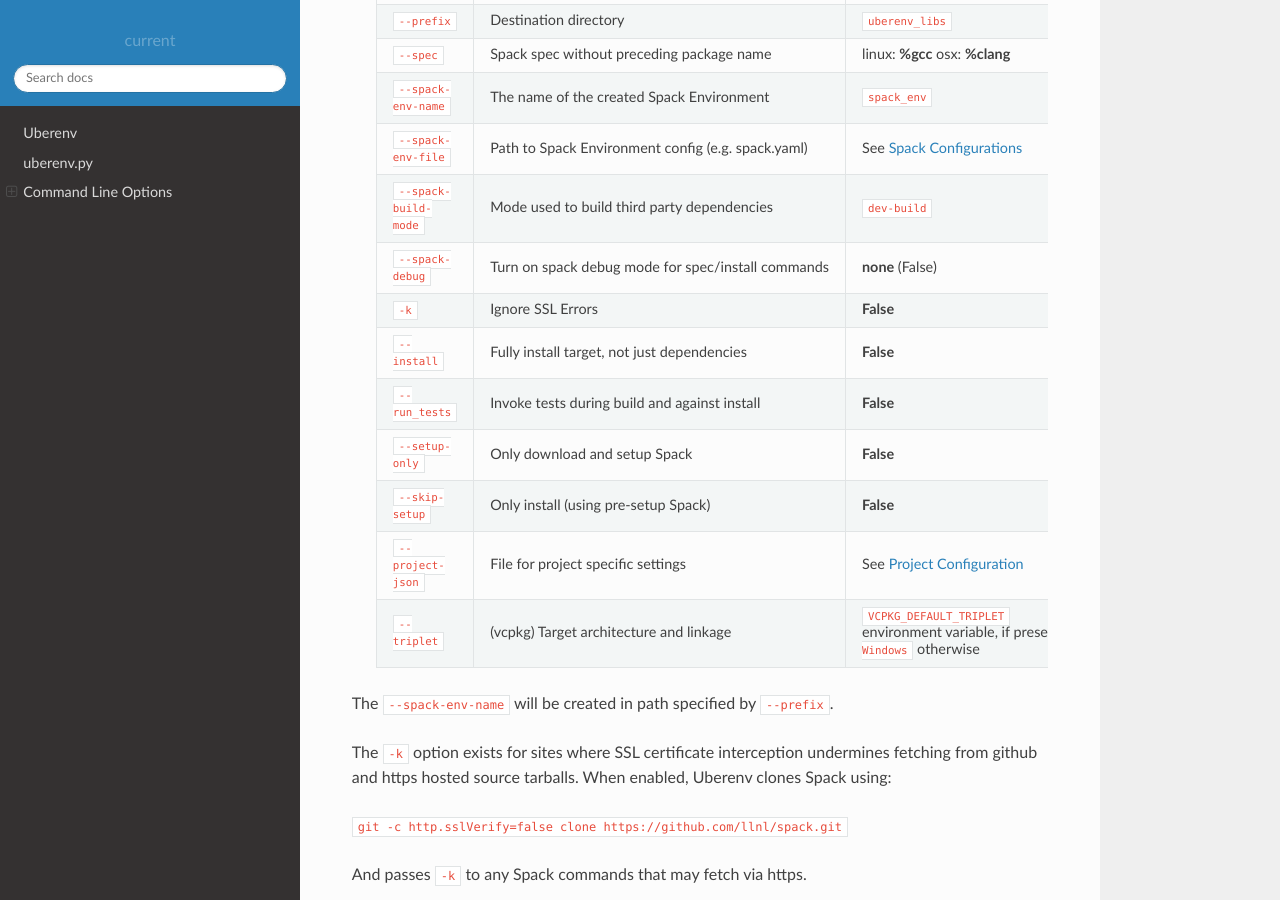
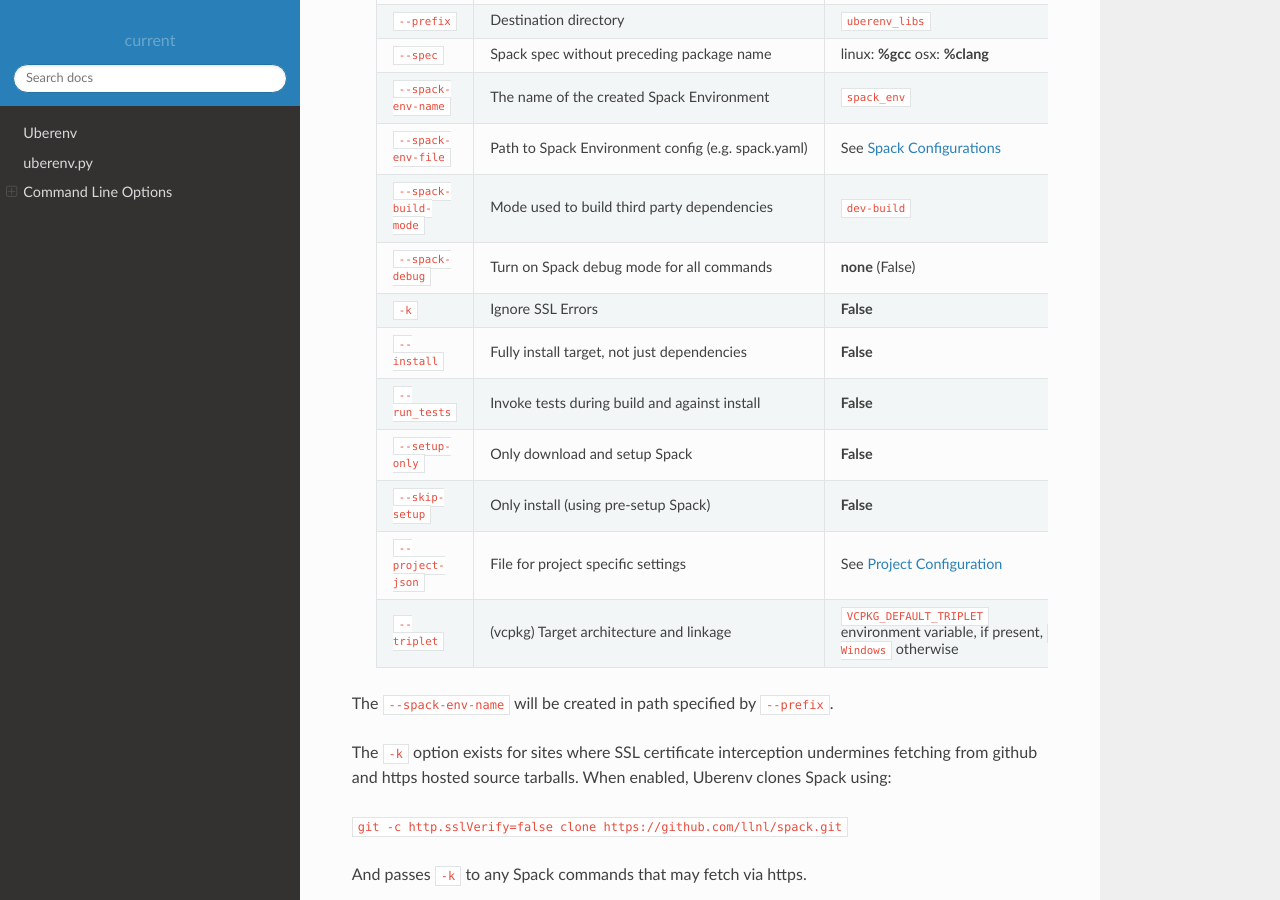
Before and after one commit to LLNL/uberenv, a Sphinx documentation site: the page built from docs/sphinx/index.rst, in a window 1280 px wide and 900 px high, scrolled down 1410 px. Built offline with Sphinx 7.4.7 and the Read the Docs theme 2.0.0, drawn with Linux system fonts in a browser that asks for light colours.

Commit message:
update docs wording

```diff
--- a/docs/sphinx/index.rst
+++ b/docs/sphinx/index.rst
@@ -107,7 +107,7 @@
   ``--spack-env-name``    The name of the created Spack Environment            ``spack_env``
   ``--spack-env-file``    Path to Spack Environment config (e.g. spack.yaml)   See :ref:`spack_configs`
   ``--spack-build-mode``  Mode used to build third party dependencies          ``dev-build``
-  ``--spack-debug``       Turn on spack debug mode for spec/install commands   **none** (False)
+  ``--spack-debug``       Turn on Spack debug mode for all commands            **none** (False)
   ``-k``                  Ignore SSL Errors                                    **False**
   ``--install``           Fully install target, not just dependencies          **False**
   ``--run_tests``         Invoke tests during build and against install        **False**
```
